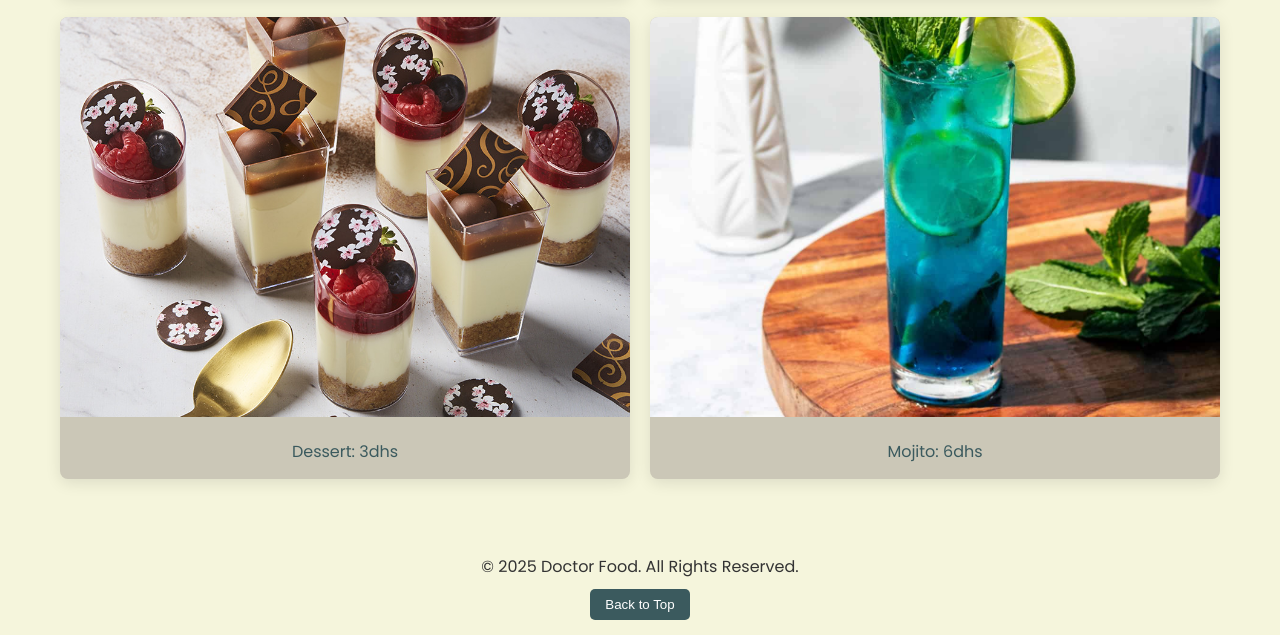
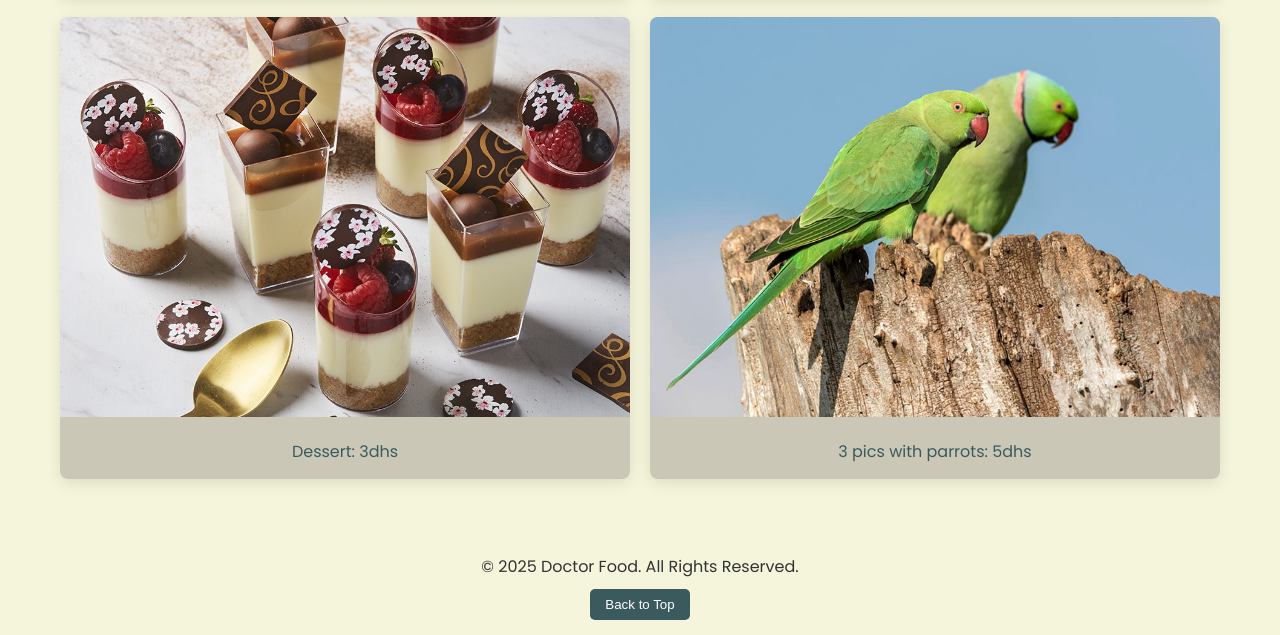
Before and after one commit to DrFoodBazaar/Menu, a plain HTML site: page index.html in a window 1280 px wide. Shown: the part 2071-2706 px from the top of the page. Drawn offline with Linux system fonts and the light colour scheme; a web font is replaced by a local one.

Commit message:
Update index.html

```diff
--- a/index.html
+++ b/index.html
@@ -243,8 +243,8 @@
             <p class="english">Dessert: 3dhs</p><p class="arabic">حلويات : 3د</p>
         </div>
         <div class="menu-item">
-            <img src="mojito.jpg">
-            <p class="english">Mojito: 6dhs</p><p class="arabic">موهيتو : 6د</p>
+            <img src="parrots.jpg">
+            <p class="english">3 pics with parrots: 5dhs</p><p class="arabic">خمس صور مع الببغاء : 5د</p>
         </div>
     </div>
 
```
